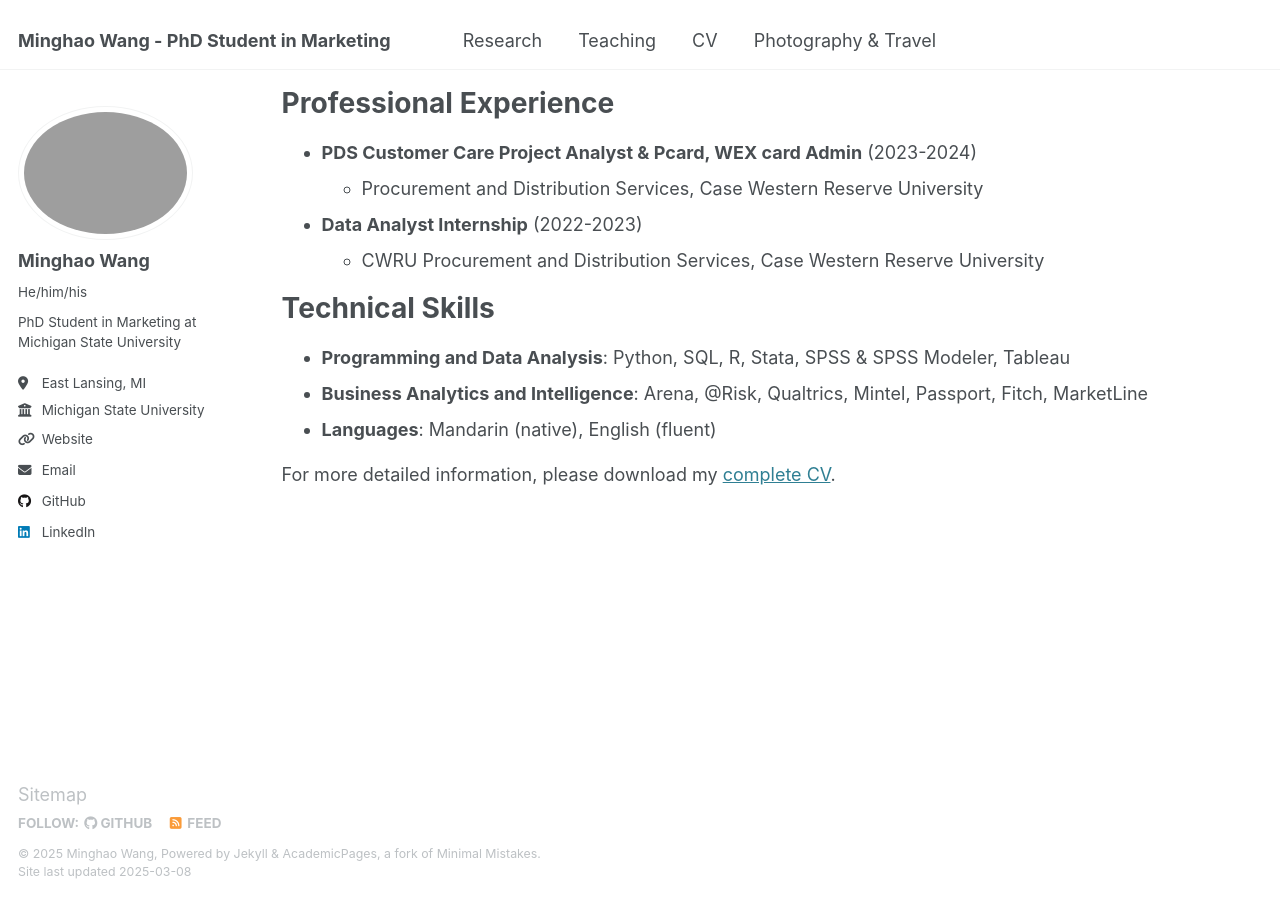
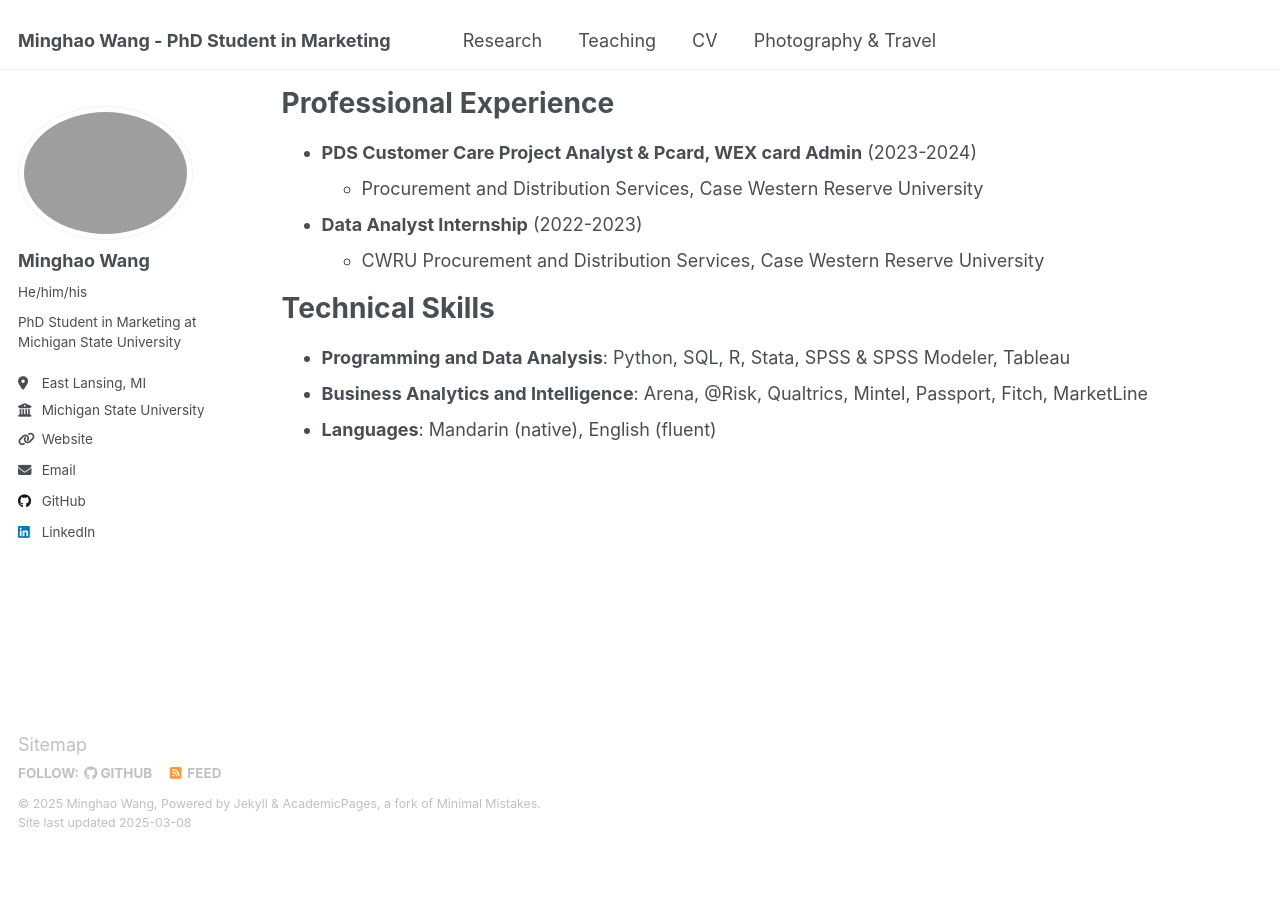
Before and after one commit to minghaowang-research/minghaowang-research.github.io, a Jekyll site: the page built from _pages/cv.md, in a window 1280 px wide and 900 px high, scrolled down 588 px. Built offline with Jekyll 4.4.1, drawn with Linux system fonts in a browser that asks for light colours; after the commit the page ends 1438 px from its top, so only the background shows below that.

Commit message:
Couple things

```diff
--- a/_pages/cv.md
+++ b/_pages/cv.md
@@ -39,5 +39,3 @@ A current version of my CV is available for download [here](/assets/pdf/Minghao
 * **Programming and Data Analysis**: Python, SQL, R, Stata, SPSS & SPSS Modeler, Tableau
 * **Business Analytics and Intelligence**: Arena, @Risk, Qualtrics, Mintel, Passport, Fitch, MarketLine
 * **Languages**: Mandarin (native), English (fluent)
-
-For more detailed information, please download my [complete CV](/assets/pdf/Minghao Wang_PhD_CV_2025_02.pdf).
```
Also changed, not shown: _pages/about.md (+2 -1 lines), _pages/teaching.md (+1 -0 lines).
